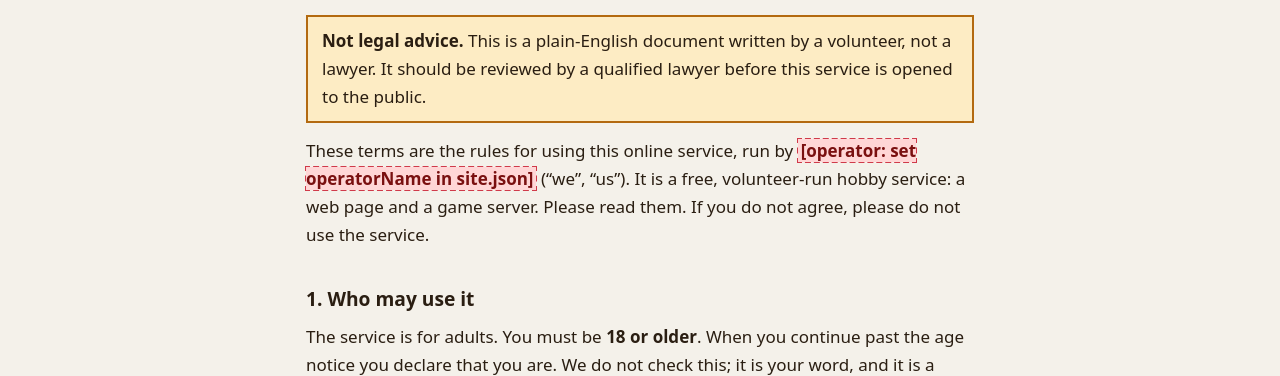
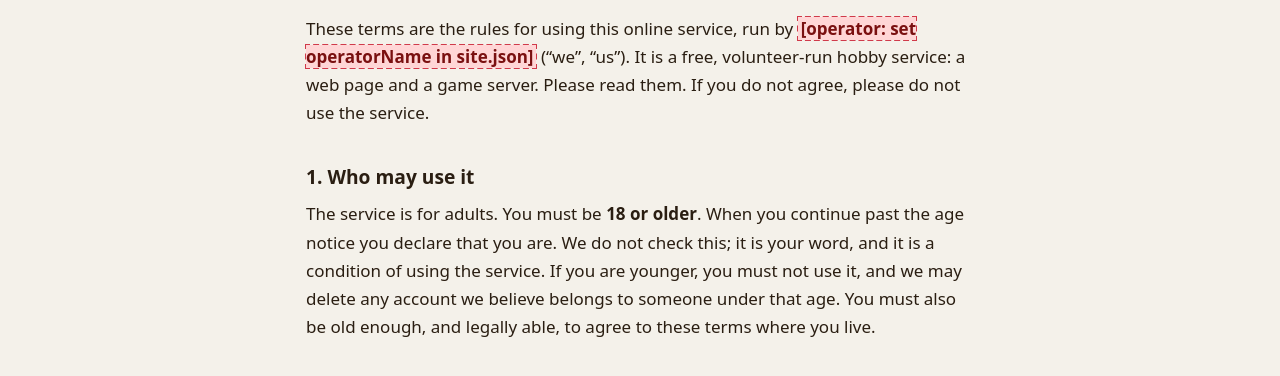
Before and after one commit to mcfbytes/INN_Decomp, a plain HTML site: page runtime/web/legal/terms.html in a window 1280 px wide. Shown: the part 394-770 px from the top of the page. Drawn offline with Linux system fonts and the light colour scheme; files whose address does not match are found by name.

Commit message:
web: the legal pages drop the 'not legal advice' box and the template footer line
The operator accepts them as they are for now (docs/legal.md keeps the caveat).

Co-Authored-By: Claude Opus 5.5 <noreply@anthropic.com>

```diff
--- a/runtime/web/legal/terms.html
+++ b/runtime/web/legal/terms.html
@@ -71,7 +71,7 @@
   a { color: var(--link); text-underline-offset: 2px; }
   a:focus-visible { outline: 3px solid var(--accent); outline-offset: 2px; }
   .meta { color: var(--muted); font-size: .95rem; margin: 0 0 18px; }
-  .notice, .banner, .shout { padding: 10px 14px; border: 2px solid var(--warn-edge); background: var(--warn-bg); margin: 14px 0; }
+  .banner, .shout { padding: 10px 14px; border: 2px solid var(--warn-edge); background: var(--warn-bg); margin: 14px 0; }
   .banner { border-color: #d03a4a; background: var(--miss-bg); color: var(--miss-ink); font-weight: 600; }
   .banner[hidden] { display: none; }
   .banner ul { font-weight: 400; margin: .3em 0 0; }
@@ -91,7 +91,6 @@
 <div class="banner" id="banner" role="alert" hidden></div>
 <h1>Terms of Use</h1>
 <p class="meta">Effective <span data-f="effectiveDate"></span> · Version <span data-f="termsVersion"></span></p>
-<div class="notice"><strong>Not legal advice.</strong> This is a plain-English document written by a volunteer, not a lawyer. It should be reviewed by a qualified lawyer before this service is opened to the public.</div>
 
 <p>These terms are the rules for using this online service, run by <span data-f="operatorName"></span> (&ldquo;we&rdquo;, &ldquo;us&rdquo;). It is a free, volunteer-run hobby service: a web page and a game server. Please read them. If you do not agree, please do not use the service.</p>
 
@@ -165,7 +164,7 @@
 <p><span data-f="operatorName"></span><br>Email: <a data-f="contactEmail" data-mail></a></p>
 
 </main>
-<footer><p>These pages are part of the free software project that runs this service (GPL-3.0-or-later). They are a template for the operator to review and adapt; they are not legal advice.</p></footer>
+<footer><p>These pages are part of the free software project that runs this service (GPL-3.0-or-later).</p></footer>
 <script src="legal.js"></script>
 </body>
 </html>
```
Also changed, not shown: runtime/web/legal/copyright.html (+2 -3 lines), runtime/web/legal/privacy.html (+2 -3 lines), 1 other file.
